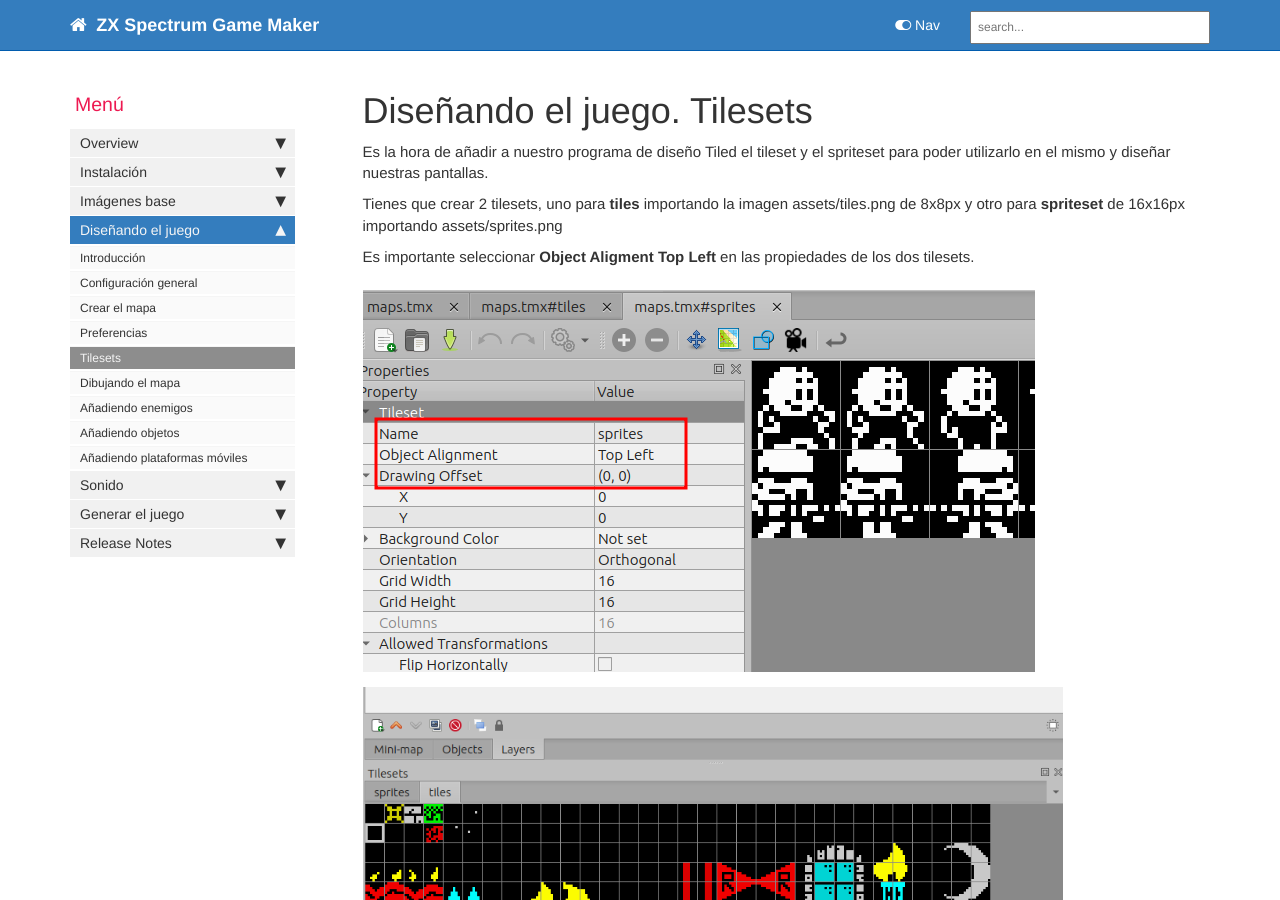
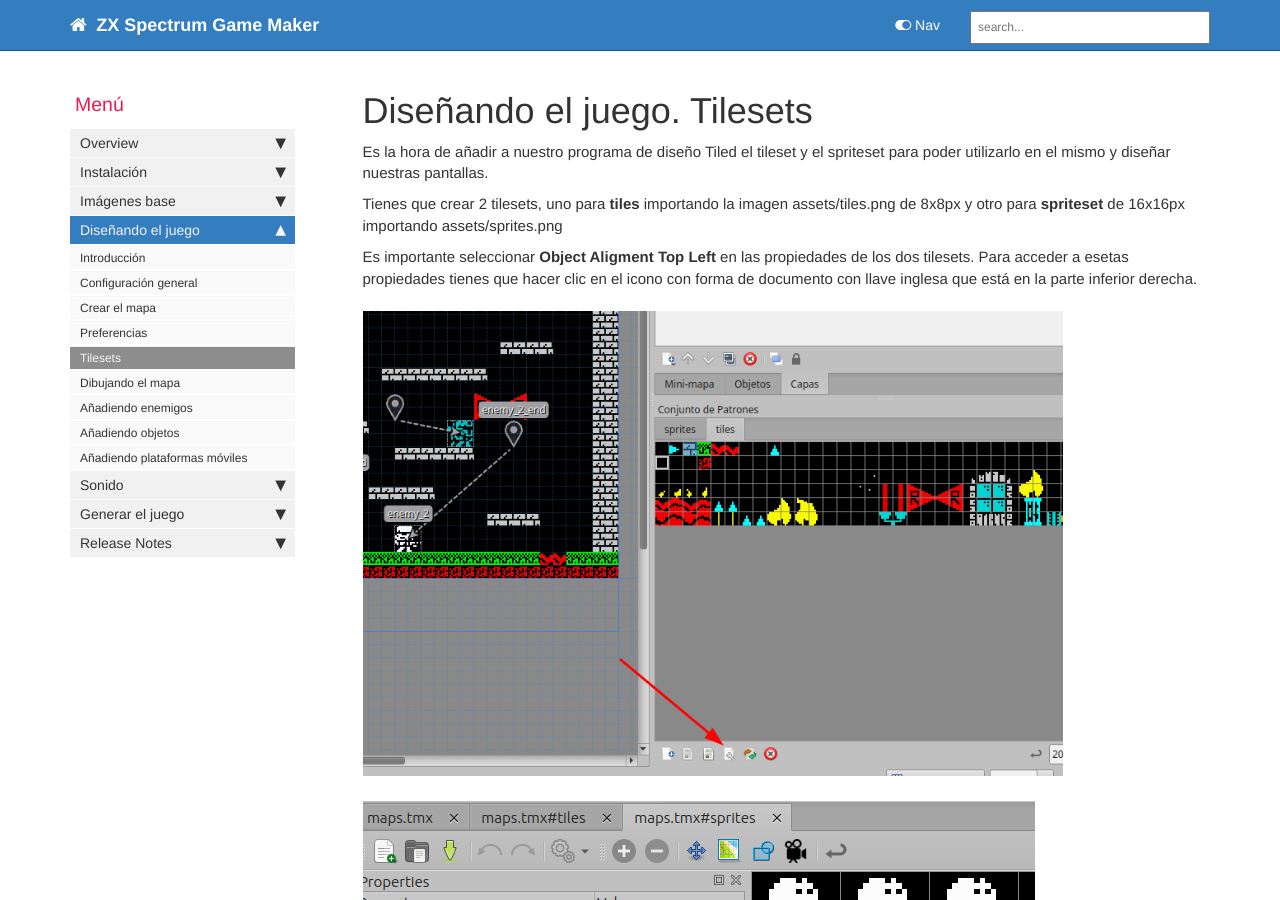
Before and after one commit to rtorralba/zx-game-maker-www, a Jekyll site: the page built from pages/mydoc/mydoc_tiled_tilesets.md, in a window 1280 px wide and 900 px high. Built offline with Jekyll 4.4.1, drawn with Linux system fonts in a browser that asks for light colours; comment, search, counter and statistics services are not loaded.

Commit message:
added tileset properties button

```diff
--- a/pages/mydoc/mydoc_tiled_tilesets.md
+++ b/pages/mydoc/mydoc_tiled_tilesets.md
@@ -12,7 +12,9 @@ Es la hora de añadir a nuestro programa de diseño Tiled el tileset y el sprite
 
 Tienes que crear 2 tilesets, uno para **tiles** importando la imagen assets/tiles.png de 8x8px y otro para **spriteset** de 16x16px importando assets/sprites.png
 
-Es importante seleccionar **Object Aligment** **Top Left** en las propiedades de los dos tilesets.
+Es importante seleccionar **Object Aligment** **Top Left** en las propiedades de los dos tilesets. Para acceder a esetas propiedades tienes que hacer clic en el icono con forma de documento con llave inglesa que está en la parte inferior derecha.
+
+![](images/sprites_tileset_properties_button.png)
 
 ![](images/sprites_tileset_properties.png)
 ![](images/tilesets.png)
```
Also changed, not shown: images/sprites_tileset_properties_button.png (added).
